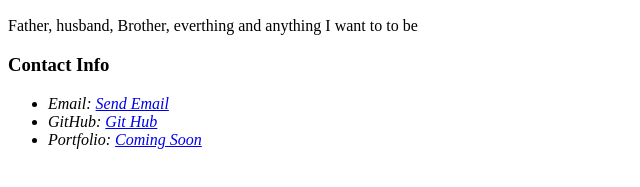
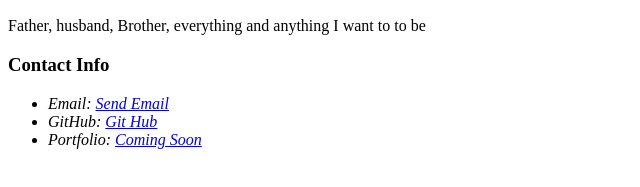
Before and after one commit to tremaynet/btmrepo, a plain HTML site: page index.html in a window 1280 px wide. Shown: the part 566-753 px from the top of the page, 0-640 px from the left. Drawn offline with Linux system fonts and the light colour scheme.

Commit message:
spelling correction

```diff
--- a/index.html
+++ b/index.html
@@ -19,7 +19,7 @@
         <img src="20190824_0836581.jpg">
 
         <p>
-            Father, husband, Brother, everthing and anything I want to to be
+            Father, husband, Brother, everything and anything I want to to be
         </p>
 
         <h3>
```
